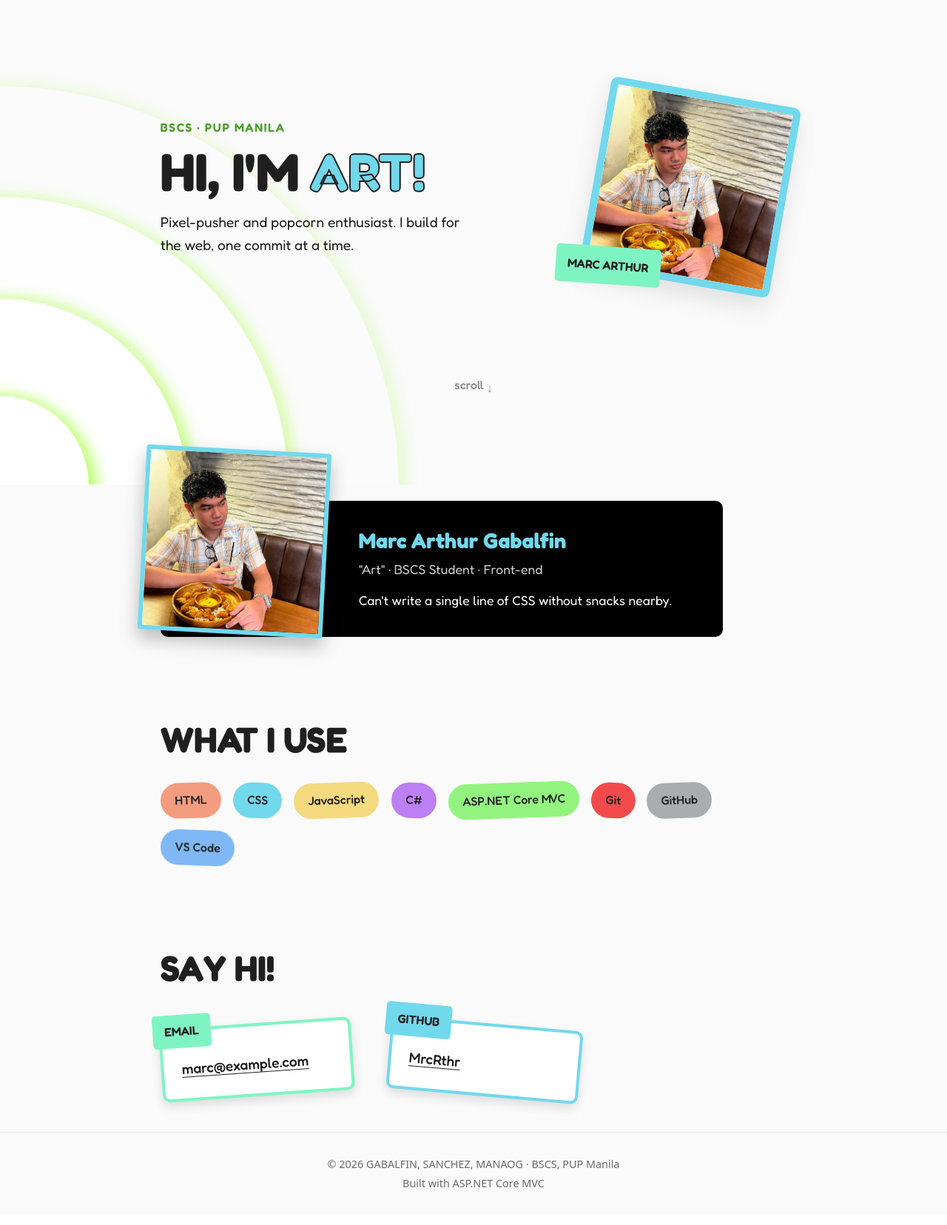
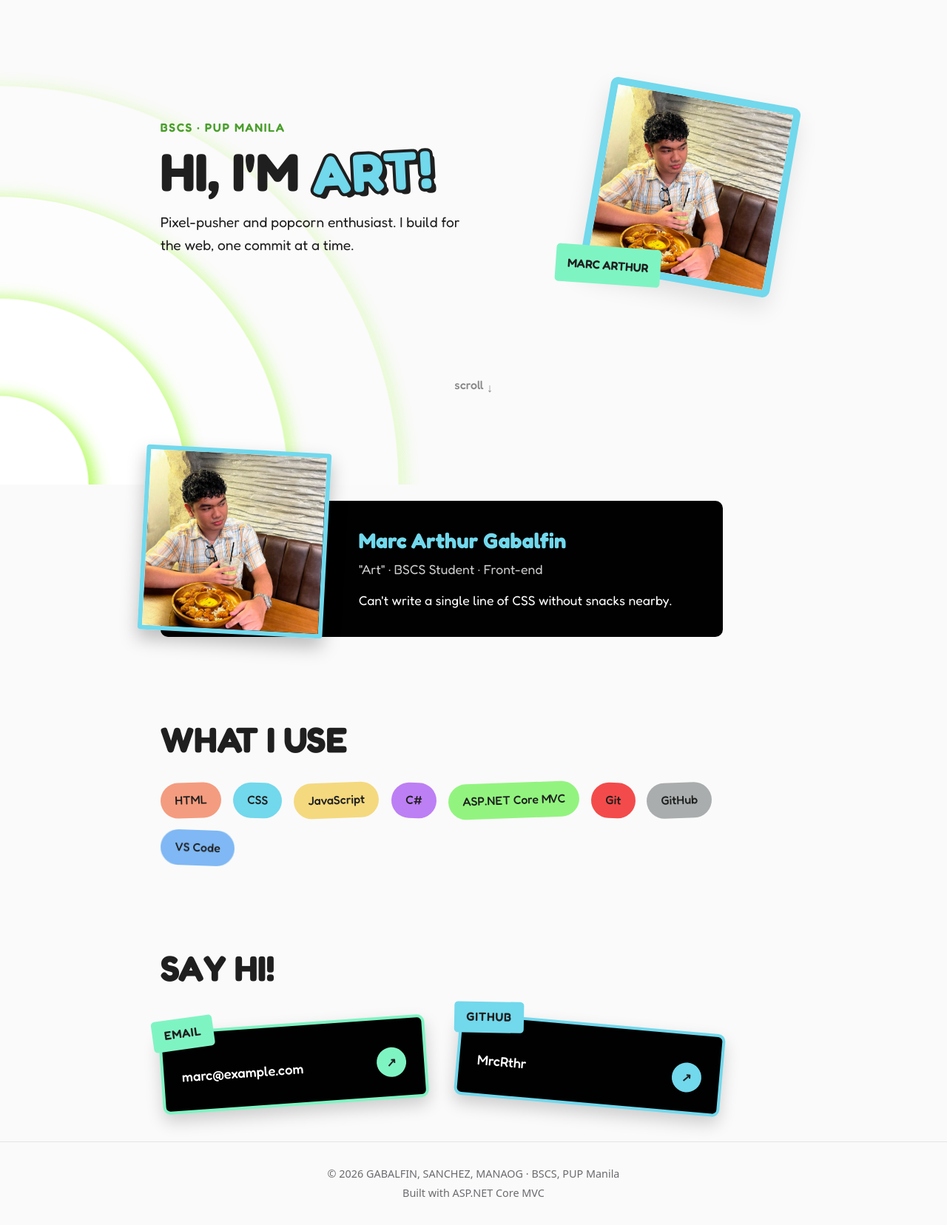
Before and after one commit to MrcRthr/ADET_Portfolio, an ASP.NET Core app: page /portfolio/marc in a window 1280 px wide. Shown: the part 145-1801 px from the top of the page at 74% size. Before the commit the page ends 1750 px from the top, so only its background shows below. Run offline with ASP.NET Core 8, Linux system fonts and the light colour scheme.

Commit message:
Fix name outline and contact cards

```diff
--- a/Views/Portfolio/Members/marc.cshtml
+++ b/Views/Portfolio/Members/marc.cshtml
@@ -76,10 +76,14 @@
             @for (var i = 0; i < contacts.Length; i++)
             {
                 var (label, color, tilt, text, href) = contacts[i];
-                <li class="marc-contact-card marc-reveal" style="--label: @color; --tilt: @(tilt)deg; --i: @i">
-                    <span class="marc-contact-label">@label</span>
-                    <a href="@href" target="@(href.StartsWith("http") ? "_blank" : null)"
-                       rel="@(href.StartsWith("http") ? "noopener" : null)">@text</a>
+                <li class="marc-reveal" style="--label: @color; --tilt: @(tilt)deg; --i: @i">
+                    <a class="marc-contact-card" href="@href"
+                       target="@(href.StartsWith("http") ? "_blank" : null)"
+                       rel="@(href.StartsWith("http") ? "noopener" : null)">
+                        <span class="marc-contact-label">@label</span>
+                        <span class="marc-contact-value">@text</span>
+                        <span class="marc-contact-arrow" aria-hidden="true">↗</span>
+                    </a>
                 </li>
             }
         </ul>
--- a/wwwroot/marc/marc.css
+++ b/wwwroot/marc/marc.css
@@ -126,8 +126,13 @@ a.marc-pill:hover {
 }
 
 .marc-hero h1 span {
+  display: inline-block;
   color: var(--marc-accent);
-  -webkit-text-stroke: 2px var(--marc-ink);
+  -webkit-text-stroke: 8px var(--marc-ink);
+  paint-order: stroke fill;
+  text-shadow: 6px 6px 0 var(--marc-ink);
+  letter-spacing: 0.03em;
+  rotate: -3deg;
 }
 
 .marc-lead {
@@ -243,9 +248,10 @@ a.marc-pill:hover {
 /* 4. Contact */
 
 .marc-contacts {
-  display: flex;
-  flex-wrap: wrap;
-  gap: 3rem;
+  display: grid;
+  grid-template-columns: repeat(2, minmax(0, 1fr));
+  gap: 2.5rem;
+  max-width: 760px;
   margin: 0;
   padding: 1rem 0 0;
   list-style: none;
@@ -253,18 +259,25 @@ a.marc-pill:hover {
 
 .marc-contact-card {
   position: relative;
-  min-width: 260px;
-  padding: 2.25rem 1.5rem 1.5rem;
+  display: flex;
+  align-items: center;
+  gap: 1rem;
+  padding: 2.4rem 1.5rem 1.6rem;
   border: 4px solid var(--label);
   border-radius: var(--marc-radius);
-  background: #fff;
-  box-shadow: 0 6px 14px rgba(0, 0, 0, 0.12);
+  background: #010101;
+  color: #fff;
+  text-decoration: none;
   rotate: var(--tilt);
+  box-shadow: 0 10px 22px rgba(0, 0, 0, 0.18);
+  transition: rotate 0.35s ease, transform 0.35s ease, box-shadow 0.35s ease;
 }
 
-.marc-js .marc-contact-card.is-visible:hover {
-  transform: translateY(-6px) scale(1.04);
-  box-shadow: 0 14px 28px rgba(0, 0, 0, 0.22);
+.marc-contact-card:hover,
+.marc-contact-card:focus-visible {
+  rotate: 0deg;
+  transform: translateY(-6px) scale(1.03);
+  box-shadow: 0 16px 30px rgba(0, 0, 0, 0.28);
 }
 
 .marc-contact-label {
@@ -272,17 +285,38 @@ a.marc-pill:hover {
   top: 0;
   left: -0.75rem;
   translate: 0 -50%;
-  padding: 0.6rem 1rem;
+  padding: 0.5rem 1rem;
   border-radius: 5px;
   background: var(--label);
+  color: var(--marc-ink);
   font-weight: 600;
+  letter-spacing: 0.05em;
+  rotate: -4deg;
 }
 
-.marc-contact-card a {
+.marc-contact-value {
+  flex: 1;
+  min-width: 0;
+  font-size: 1.15rem;
+  font-weight: 500;
+  overflow-wrap: anywhere;
+}
+
+.marc-contact-arrow {
+  display: grid;
+  place-items: center;
+  flex: none;
+  width: 2.5rem;
+  height: 2.5rem;
+  border-radius: 50%;
+  background: var(--label);
   color: var(--marc-ink);
-  font-size: 1.2rem;
-  font-weight: 500;
-  text-underline-offset: 4px;
+  font-weight: 700;
+  transition: transform 0.35s ease;
+}
+
+.marc-contact-card:hover .marc-contact-arrow {
+  transform: rotate(45deg);
 }
 
 /* Tablets and phones */
@@ -321,6 +355,10 @@ a.marc-pill:hover {
   .marc-about-body {
     padding: 1.25rem;
   }
+
+  .marc-contacts {
+    grid-template-columns: 1fr;
+  }
 }
 
 /* Animations */
@@ -342,7 +380,9 @@ a.marc-pill:hover {
   }
 
   .marc-js .marc-reveal,
-  .marc-card {
+  .marc-card,
+  .marc-contact-card,
+  .marc-contact-arrow {
     transition: none;
     transform: none;
   }
```
